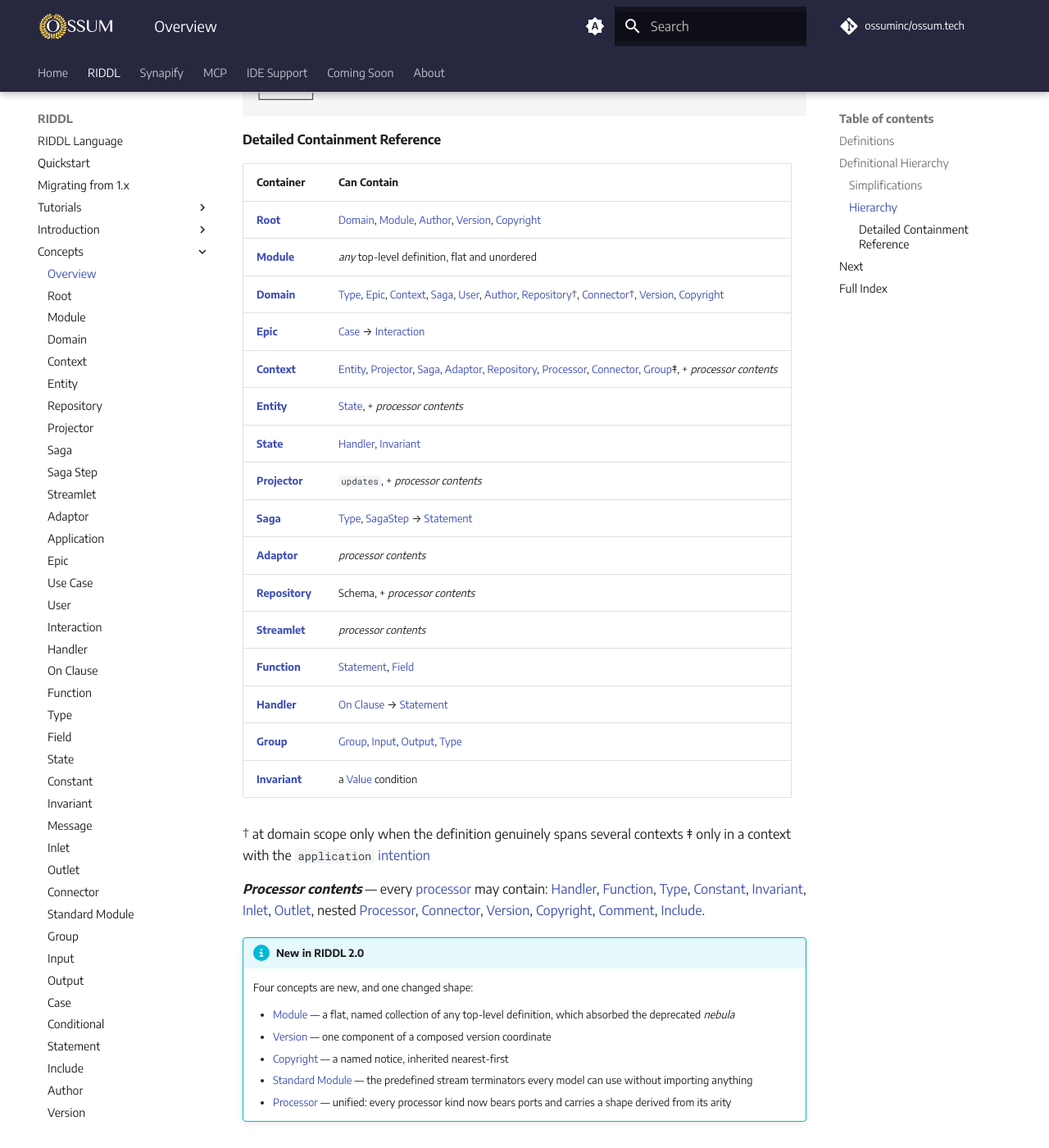
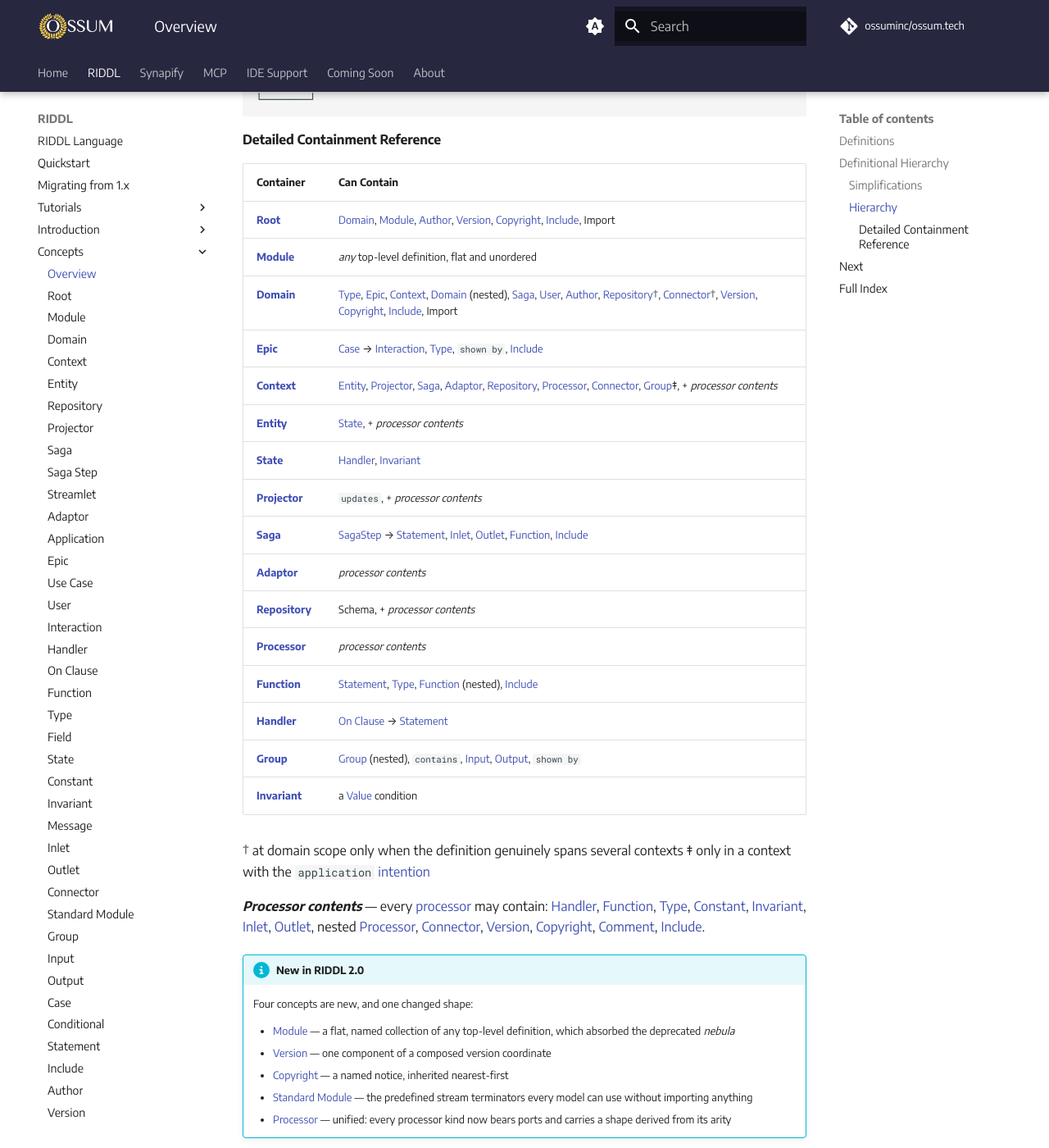
Before and after one commit to ossuminc/ossum.tech, an MkDocs documentation site: the page built from docs/riddl/concepts/index.md, in a window 1280 px wide and 1400 px high, scrolled down 1658 px. Shown: the whole window at 82% size. Built offline with MkDocs 1.6.1 and Material for MkDocs 9.7.7, drawn with Linux system fonts in a browser that asks for light colours; comment, search, counter and statistics services are not loaded; the version menu is left out.

Commit message:
Correct the containment table, and fix a claim I got wrong: sagas DO bear ports
Review pointed out the containment table is as wrong as the diagram above it.
It is, and checking it turned up a factual error I introduced and repeated
across four pages.

SAGAS BEAR PORTS. I wrote, in cheat-sheet.md, processor.md, saga.md and the
language reference, that a Saga "bears no ports, no version and no copyright".
The version and copyright half is right. The ports half is wrong:

    saga_definitions = {saga_step | inlet | outlet | function | saga_include}

Confirmed against 2.0.0-rc.1 -- a saga with an inlet and an outlet validates
(exit 0), while `version 3` inside one is a parse error whose expected set is
exactly ("function" | "include" | "inlet" | "outlet" | "step"). So "not a
processor" is about the version and copyright SCOPES, not about ports, and the
pages now say that. It makes sense on reflection: a coordinator has messages to
receive and emit.

A SAGA NEEDS AT LEAST TWO STEPS -- "Sagas must define at least 2 steps" -- which
was undocumented. Found by accident while probing the ports question, because
the one-step fixture I wrote to test ports failed on this instead. Now on
saga.md and the cheat sheet, with the reason: a single-step transaction has
nothing to coordinate and no ordering to compensate in reverse.

TABLE CORRECTIONS, each read off the grammar:

  Saga        was "Type, SagaStep" -- Type is not admissible at all; it is
              steps, ports, functions and includes
  Streamlet   row renamed Processor; there is no user-facing Streamlet in 2.0
  Domain      was missing nested Domain, include and import
  Root        was missing include and import
  Epic        was missing Type and `shown by`
  Function    listed Field, which is not contents -- fields come from the
              `requires` aggregation; it is statements, types, nested
              functions and includes
  Group       was missing `contains` and `shown by`

The ASCII diagram above the table is still wrong and still unfixed; it is a
larger job because containment is a DAG that a tree cannot express. Tracked in
NOTEBOOK.md with all thirteen of its errors and three replacement options.

Co-Authored-By: Claude Opus 5 <noreply@anthropic.com>

```diff
--- a/docs/riddl/concepts/index.md
+++ b/docs/riddl/concepts/index.md
@@ -83,21 +83,21 @@ With those clarifying simplifications, here's the hierarchy:
 
 | Container | Can Contain |
 |-----------|-------------|
-| [**Root**](root.md) | [Domain](domain.md), [Module](module.md), [Author](author.md), [Version](version.md), [Copyright](copyright.md) |
+| [**Root**](root.md) | [Domain](domain.md), [Module](module.md), [Author](author.md), [Version](version.md), [Copyright](copyright.md), [Include](include.md), Import |
 | [**Module**](module.md) | *any* top-level definition, flat and unordered |
-| [**Domain**](domain.md) | [Type](type.md), [Epic](epic.md), [Context](context.md), [Saga](saga.md), [User](user.md), [Author](author.md), [Repository](repository.md)†, [Connector](connector.md)†, [Version](version.md), [Copyright](copyright.md) |
-| [**Epic**](epic.md) | [Case](use-case.md) → [Interaction](interaction.md) |
+| [**Domain**](domain.md) | [Type](type.md), [Epic](epic.md), [Context](context.md), [Domain](domain.md) (nested), [Saga](saga.md), [User](user.md), [Author](author.md), [Repository](repository.md)†, [Connector](connector.md)†, [Version](version.md), [Copyright](copyright.md), [Include](include.md), Import |
+| [**Epic**](epic.md) | [Case](use-case.md) → [Interaction](interaction.md), [Type](type.md), `shown by`, [Include](include.md) |
 | [**Context**](context.md) | [Entity](entity.md), [Projector](projector.md), [Saga](saga.md), [Adaptor](adaptor.md), [Repository](repository.md), [Processor](processor.md), [Connector](connector.md), [Group](group.md)‡, + *processor contents* |
 | [**Entity**](entity.md) | [State](state.md), + *processor contents* |
 | [**State**](state.md) | [Handler](handler.md), [Invariant](invariant.md) |
 | [**Projector**](projector.md) | `updates`, + *processor contents* |
-| [**Saga**](saga.md) | [Type](type.md), [SagaStep](sagastep.md) → [Statement](statement.md) |
+| [**Saga**](saga.md) | [SagaStep](sagastep.md) → [Statement](statement.md), [Inlet](inlet.md), [Outlet](outlet.md), [Function](function.md), [Include](include.md) |
 | [**Adaptor**](adaptor.md) | *processor contents* |
 | [**Repository**](repository.md) | Schema, + *processor contents* |
-| [**Streamlet**](streamlet.md) | *processor contents* |
-| [**Function**](function.md) | [Statement](statement.md), [Field](field.md) |
+| [**Processor**](processor.md) | *processor contents* |
+| [**Function**](function.md) | [Statement](statement.md), [Type](type.md), [Function](function.md) (nested), [Include](include.md) |
 | [**Handler**](handler.md) | [On Clause](onclause.md) → [Statement](statement.md) |
-| [**Group**](group.md) | [Group](group.md), [Input](input.md), [Output](output.md), [Type](type.md) |
+| [**Group**](group.md) | [Group](group.md) (nested), `contains`, [Input](input.md), [Output](output.md), `shown by` |
 | [**Invariant**](invariant.md) | a [Value](value.md) condition |
 
 † at domain scope only when the definition genuinely spans several contexts
```
Also changed, not shown: docs/riddl/concepts/processor.md (+6 -2 lines), docs/riddl/concepts/saga.md (+12 -3 lines), docs/riddl/references/cheat-sheet.md (+8 -3 lines), docs/riddl/references/language-reference.md (+3 -2 lines).
